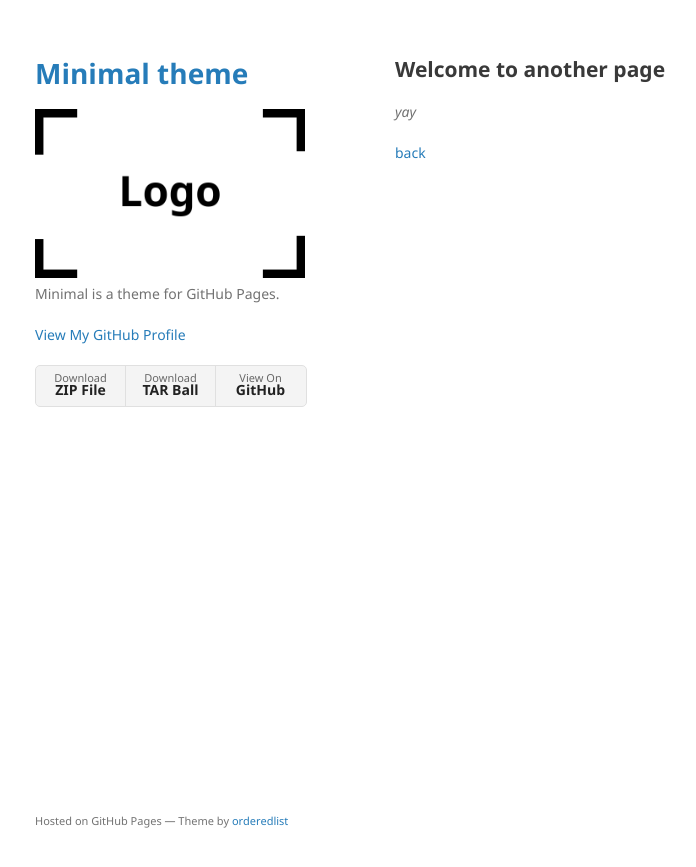
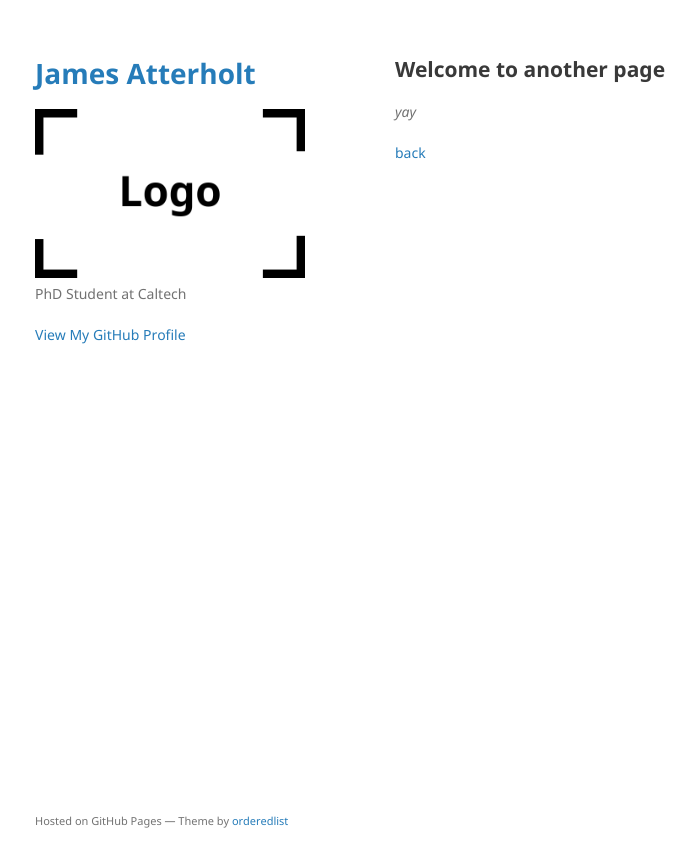
Before and after one commit to atterholt/atterholt.github.io, a Jekyll site: the page built from another-page.md, in a window 1280 px wide. Shown: the top 867 px of the page, without its empty margins (175-871 px from the left). Built offline with Jekyll 4.4.1, drawn with Linux system fonts in a browser that asks for light colours; our own code applies the rules of GitHub Pages for plain Markdown files.

Commit message:
Update _config.yml

```diff
--- a/_config.yml
+++ b/_config.yml
@@ -1,6 +1,6 @@
-title: Minimal theme
+title: James Atterholt
 logo: /assets/img/logo.png
-description: Minimal is a theme for GitHub Pages.
-show_downloads: true
+description: PhD Student at Caltech
+show_downloads: false
 google_analytics:
 theme: jekyll-theme-minimal
```
